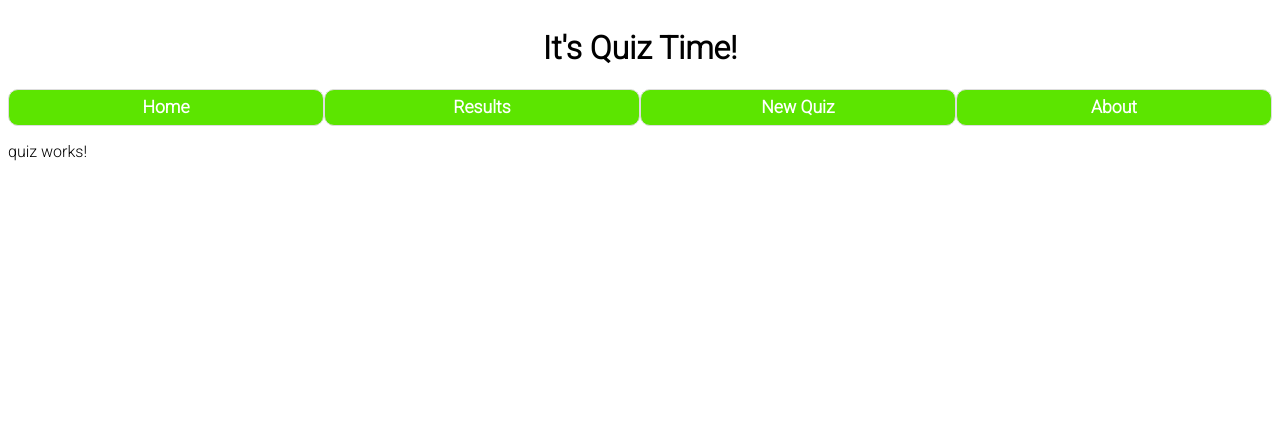
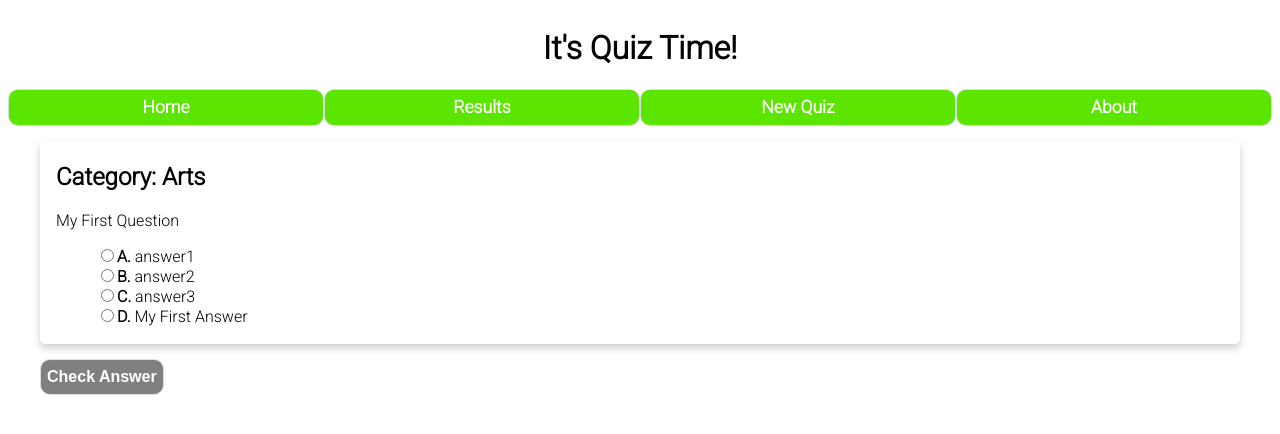
Before and after one commit to lachezar-georgiev/QuizTime, an Angular app in the folder QuizTime.Client/: page /quiz in a window 1280 px wide. Shown: the top 434 px of the page. Built offline with nearby package versions, Linux system fonts and the light colour scheme.

Commit message:
feat(client): add quiz component and question wizard

```diff
--- a/QuizTime.Client/projects/quiz-time-app/src/app/app.component.ts
+++ b/QuizTime.Client/projects/quiz-time-app/src/app/app.component.ts
@@ -6,5 +6,5 @@ import { Component } from '@angular/core';
   styleUrls: ['./app.component.scss']
 })
 export class AppComponent {
-  title = 'QuizTimeClient';
+  title = 'QuizTime';
 }
--- a/QuizTime.Client/projects/quiz-time-app/src/app/app.module.ts
+++ b/QuizTime.Client/projects/quiz-time-app/src/app/app.module.ts
@@ -5,12 +5,14 @@ import { AppRoutingModule } from './app-routing.module';
 import { AppComponent } from './app.component';
 import { QuizComponent } from './components/quiz/quiz.component';
 import { HomeComponent } from './components/home/home.component';
+import { QuestionComponent } from './components/question/question.component';
 
 @NgModule({
   declarations: [
     AppComponent,
     QuizComponent,
-    HomeComponent
+    HomeComponent,
+    QuestionComponent
   ],
   imports: [
     BrowserModule,
--- /dev/null
+++ b/QuizTime.Client/projects/quiz-time-app/src/app/common/models/question.ts
@@ -0,0 +1,10 @@
+export class Question {
+    public constructor(
+        public id: number,
+        public content: string,
+        public answer: string,
+        public category: string,
+        public isAnswered?: boolean,
+        public possibleAnswers: string[] = []
+    ) { }
+}
--- /dev/null
+++ b/QuizTime.Client/projects/quiz-time-app/src/app/components/question/question.component.html
@@ -0,0 +1,50 @@
+<div [ngClass]="{'modal-overlay' : isModalVisible}">
+
+<div class="card">
+    <div class='row'>
+        <div class='column'>
+            <div>
+                <h2>Category: {{ question.category }}</h2>
+                <div class="question-content-label">{{ question.content }}</div>
+                <ul>
+                    <li *ngFor="let questionAnswer of question.possibleAnswers; let i = index;">
+                        <input type="radio" name="whatever" [id]="questionIds[i] + i" [value]="questionAnswer"
+                            [checked]="isRadioButtonClear" (input)="onInput(questionAnswer)" [disabled]="question.isAnswered || isModalVisible" />
+                        <label [for]="questionIds[i] + i">
+                            <strong>{{ questionIds[i] }}.</strong>
+                            {{ questionAnswer }}
+                        </label>
+                    </li>
+                </ul>
+            </div>
+        </div>
+        <div class="column alert-box" *ngIf="question.isAnswered"
+            [ngClass]="{
+            'correct-answer' : !checkIfAnswerIsValid(),
+            'wrong-answer' : checkIfAnswerIsValid()}">
+            The selected answer: "{{ currentSelectedAnswer }}" is {{ this.currentSelectedAnswer === this.question.answer ? "correct!" : "wrong!" }}
+        </div>
+    </div>
+</div>
+
+</div>
+
+<button class="secondary"
+        [disabled]="!isRadioButtonChecked"
+        [ngClass]="{'hidden-element' : isModalVisible, 'disabled-btn' : !isRadioButtonChecked }"
+        (click)="toggleModal()">Check Answer
+</button>
+
+<div [ngClass]="{
+    'modal-container': isModalVisible,
+    'hidden-element' : !isModalVisible}">
+    <div id="id01">
+      <div class="modal-content">
+        <div class="container">
+            <h2>Confirm selected answer</h2>
+          <button (click)="onCompleteQuestion()" class="secondary">Yes, Confirm</button>
+          <button (click)="toggleModal()" class="tertiary">No, let me go back</button>
+        </div>
+      </div>
+    </div>
+</div>
--- /dev/null
+++ b/QuizTime.Client/projects/quiz-time-app/src/app/components/question/question.component.scss
@@ -0,0 +1,84 @@
+.card {
+    box-shadow: 0 4px 8px 0 rgba(0,0,0,0.2);
+    transition: 0.3s;
+    margin-top: 15px;
+    border-radius: 5px;
+    padding: 2px 16px;
+    &:hover{
+      box-shadow: 0 8px 16px 0 rgba(0,0,0,0.2);
+    }
+}
+
+li {
+    list-style: none;
+}
+
+.question-content-label {
+  margin-bottom: 16px;
+}
+
+.row {
+  display: flex;
+  flex-direction: row;
+  flex-wrap: wrap;
+  width: 100%;
+}
+.column {
+  display: flex;
+  flex-direction: column;
+  flex-flow: wrap;
+  flex-basis: 100%;
+  flex: 1;
+}
+
+div.alert-box {
+  font-weight: bold;
+  transition: background-color 2s;
+  padding: 1em;
+  border-radius: 15px;
+
+  &.correct-answer{
+    background-color: pink;
+
+  }
+  &.wrong-answer{
+    background-color: greenyellow;
+    transition: color 5s;
+    transition-duration: 2.5;
+    transition-delay: 2.5;
+  }
+}
+
+.modal-container {
+  width: 400px;
+  max-width: 100%;
+  height: 200px;
+  max-height: 100%;
+  position: fixed;
+  z-index: 100;
+  left: 50%;
+  top: 50%;
+  transform: translate(-50%, -50%);
+  background: white;
+  box-shadow: 0 0 60px 10px rgba(0, 0, 0, 0.9);
+
+    .modal-content {
+      position: absolute;
+      top: 0;
+      left: 0;
+      width: 100%;
+      height: 100%;
+      overflow: auto;
+      padding: 20px 20px 20px 20px;
+    }
+}
+
+.modal-overlay{
+  position: absolute;
+  width: 100%;
+  height: 100%;
+  z-index: 50;
+  opacity: 1;
+
+  background: rgba(0, 0, 0, 0.6);
+}
--- /dev/null
+++ b/QuizTime.Client/projects/quiz-time-app/src/app/components/question/question.component.ts
@@ -0,0 +1,53 @@
+import { Component, Input, OnInit } from '@angular/core';
+import { Question } from '../../common/models/question';
+
+@Component({
+  selector: 'app-question',
+  templateUrl: './question.component.html',
+  styleUrls: ['./question.component.scss']
+})
+export class QuestionComponent implements OnInit {
+
+  @Input()
+  public question: Question;
+  public isRadioButtonChecked: boolean = false;
+
+  @Input()
+  public questionScore: boolean;
+
+  public currentSelectedAnswer: string;
+
+  public isModalVisible: boolean = false;
+
+  public questionIds: string[] = ['A', 'B', 'C', 'D'];
+
+  constructor() { }
+
+  ngOnInit(): void {
+  }
+
+  onCompleteQuestion() {
+    if(this.isModalVisible) {
+      this.isModalVisible = !this.isModalVisible;
+    }
+    this.question.isAnswered = true;
+    this.isRadioButtonChecked = false;
+  }
+
+  onInput(currentSelectedAnswer: string) {
+    this.isRadioButtonChecked = true;
+    this.currentSelectedAnswer = currentSelectedAnswer;
+  }
+
+  checkIfAnswerIsValid():boolean {
+    console.log(this.currentSelectedAnswer === this.question.answer);
+    return this.currentSelectedAnswer === this.question.answer;
+  }
+
+  toggleModal() {
+    if(this.isRadioButtonChecked) {
+      this.isModalVisible = !this.isModalVisible;
+    }
+  }
+
+}
--- a/QuizTime.Client/projects/quiz-time-app/src/app/components/quiz/quiz.component.html
+++ b/QuizTime.Client/projects/quiz-time-app/src/app/components/quiz/quiz.component.html
@@ -1 +1,8 @@
-<p>quiz works!</p>
+<div class="question-page-container">
+    <app-question [question]="(currentQuestion | async)" [questionScore]="!(currentQuestion | async)?.isAnswered"></app-question>
+    <button (click)="onNextQuestion()"
+        [disabled]="!(currentQuestion | async)?.isAnswered"
+        [ngClass]="{'hidden-element' : !(currentQuestion | async)?.isAnswered}"
+          class="tertiary">{{ showButtonLabel() }}
+    </button>
+</div>
--- a/QuizTime.Client/projects/quiz-time-app/src/app/components/quiz/quiz.component.scss
+++ b/QuizTime.Client/projects/quiz-time-app/src/app/components/quiz/quiz.component.scss
@@ -0,0 +1,4 @@
+.question-page-container {
+    flex: 1;
+    margin: 0px 32px;
+}
--- a/QuizTime.Client/projects/quiz-time-app/src/app/components/quiz/quiz.component.ts
+++ b/QuizTime.Client/projects/quiz-time-app/src/app/components/quiz/quiz.component.ts
@@ -1,4 +1,8 @@
 import { Component, OnInit } from '@angular/core';
+import { Observable } from 'rxjs';
+import { Question } from '../../common/models/question';
+import { QuestionService } from '../../services/question.service';
+import { Router } from '@angular/router';
 
 @Component({
   selector: 'app-quiz',
@@ -6,10 +10,30 @@ import { Component, OnInit } from '@angular/core';
   styleUrls: ['./quiz.component.scss']
 })
 export class QuizComponent implements OnInit {
+  currentQuestion: Observable<Question>;
 
-  constructor() { }
+  constructor(
+    private questionService: QuestionService,
+    private router: Router
+    ) { }
 
   ngOnInit(): void {
+    this.currentQuestion = this.questionService.getCurrentQuestion();
   }
 
+  onNextQuestion(){
+    if (!this.questionService.isLastQuestion()) {
+      this.questionService.moveToNextQuestion();
+    } else {
+      this.onSubmit();
+    }
+  }
+
+  showButtonLabel() {
+    return !this.questionService.isLastQuestion() ? 'Next Question' : 'Finish';
+  }
+
+  onSubmit(): void {
+    this.router.navigate(['/home']);
+  }
 }
--- /dev/null
+++ b/QuizTime.Client/projects/quiz-time-app/src/app/services/question.service.ts
@@ -0,0 +1,74 @@
+import { Injectable } from '@angular/core';
+import { BehaviorSubject, Observable } from 'rxjs';
+import { Question } from '../common/models/question';
+
+const Questions: Question[] = [
+  {
+    "isAnswered": false, "id": 1, "content": "My First Question", "answer": "My First Answer", "category": "Arts",
+    "possibleAnswers": [
+      "answer1", 'answer2', "answer3", "My First Answer"
+    ]
+  },
+  {
+    "isAnswered": false, "id": 2, "content": "My Second Question", "answer": "My Second Answer", "category": "Arts",
+    "possibleAnswers": [
+      "answer1", 'answer2', "My Second Answer", "answer4"
+    ]
+  },
+  {
+    "isAnswered": false, "id": 3, "content": "My Third Question", "answer": "My Third Answer", "category": "Arts",
+    "possibleAnswers": [
+      "answer1", 'answer2', "My Third Answer", "answer4"
+    ]
+  },
+  {
+    "isAnswered": false, "id": 4, "content": "My Fourth Question", "answer": "My Fourth Answer", "category": "Arts",
+    "possibleAnswers": [
+      "My Fourth Answer", 'answer2', "answer3", "answer4"
+    ]
+  },
+  {
+    "isAnswered": false, "id": 5, "content": "My Fifth Question", "answer": "My Fifth Answer", "category": "Arts",
+    "possibleAnswers": [
+      "answer1", 'My Fifth Answer', "answer3", "answer4"
+    ]
+  }
+]
+
+@Injectable({
+  providedIn: 'root'
+})
+export class QuestionService {
+
+  questions$: BehaviorSubject<Question[]> = new BehaviorSubject<Question[]>(Questions);
+  currentQuestion$: BehaviorSubject<Question> = new BehaviorSubject<Question>(null);
+
+  constructor() {
+    this.currentQuestion$.next(this.questions$.value[0]);
+  }
+
+  setCurrentQuestion(question: Question): void {
+    this.currentQuestion$.next(question);
+  }
+
+  getCurrentQuestion(): Observable<Question> {
+    return this.currentQuestion$.asObservable();
+  }
+
+  getQuestions(): Observable<Question[]> {
+    return this.questions$.asObservable();
+  }
+
+  moveToNextQuestion(): void {
+    const index = this.currentQuestion$.value.id;
+
+    // TODO: Change index to use ID
+    if (index < this.questions$.value.length) {
+      this.currentQuestion$.next(this.questions$.value[index]);
+    }
+  }
+
+  isLastQuestion(): boolean {
+    return this.currentQuestion$.value.id === this.questions$.value.length;
+  }
+}
--- a/QuizTime.Client/projects/quiz-time-app/src/index.html
+++ b/QuizTime.Client/projects/quiz-time-app/src/index.html
@@ -2,7 +2,7 @@
 <html lang="en">
 <head>
   <meta charset="utf-8">
-  <title>QuizTimeClient</title>
+  <title>QuizTime!</title>
   <base href="/">
   <meta name="viewport" content="width=device-width, initial-scale=1">
   <link rel="icon" type="image/x-icon" href="favicon.ico">
--- a/QuizTime.Client/projects/quiz-time-app/src/styles.scss
+++ b/QuizTime.Client/projects/quiz-time-app/src/styles.scss
@@ -1,4 +1,3 @@
-/* You can add global styles to this file, and also import other style files */
 body {
     margin: 0.25em;
     padding: 0.25em;
@@ -19,8 +18,52 @@ body {
     font-weight: bold;
     font-size: 1.5em;
     cursor: pointer;
+
     &:hover{
         background: tomato;
         border: none;
     }
 }
+
+.secondary {
+    border-radius: 10px;
+    background: #5ce500;
+    color: white;
+    line-height: 2em;
+    border: 1px solid #dddddd;
+    font-weight: bold;
+    font-size: 1em;
+    cursor: pointer;
+    margin-top: 15px;
+    &:hover{
+        background: tomato;
+        border: none;
+    }
+}
+
+.tertiary {
+    border-radius: 10px;
+    background: #e79315;
+    color: white;
+    line-height: 2em;
+    border: 1px solid #dddddd;
+    font-weight: bold;
+    font-size: 1em;
+    cursor: pointer;
+    margin-top: 15px;
+    position: absolute;
+
+    &:hover{
+        background: tomato;
+        border: none;
+    }
+}
+
+.disabled-btn {
+    cursor: not-allowed;
+    background-color: gray;
+}
+
+.hidden-element {
+    display: none;
+  }
```
Also changed, not shown: 2 other files (tests, documents, lock files or other folders).
